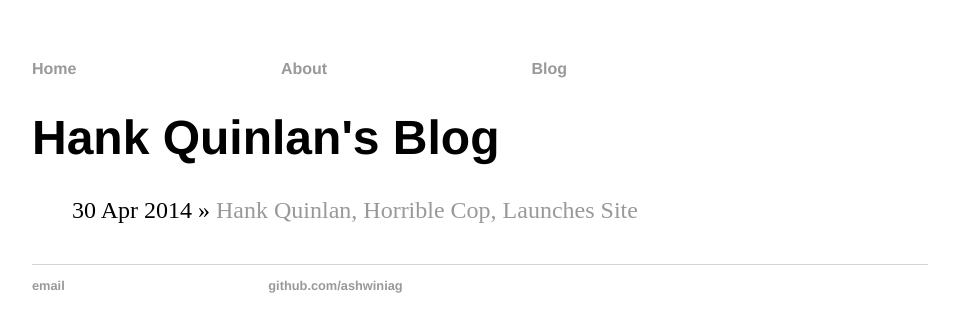
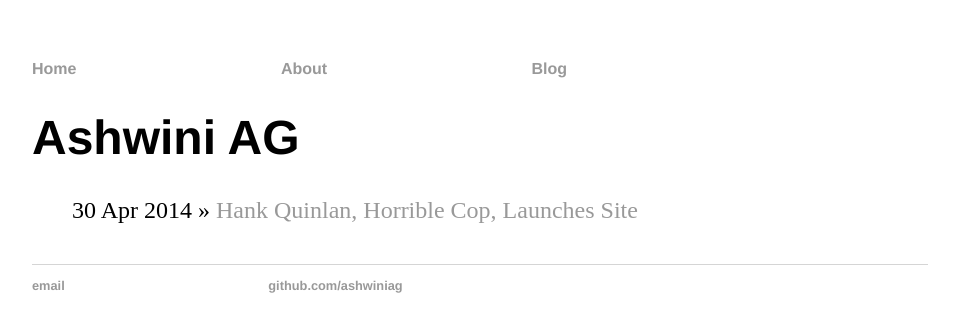
Before and after one commit to ashwiniag/ashwiniag.github.io, a Jekyll site: the page built from blog/index.html, in a window 1280 px wide. Shown: the top 332 px of the page, without its empty margins (160-1119 px from the left). Built offline with Jekyll 4.4.1, drawn with Linux system fonts in a browser that asks for light colours.

Commit message:
Update index.html

```diff
--- a/blog/index.html
+++ b/blog/index.html
@@ -1,6 +1,6 @@
 ---
 layout: default
-title: Hank Quinlan's Blog
+title: Ashwini AG
 ---
 	<h1>{{ page.title }}</h1>
 	<ul class="posts">
```
